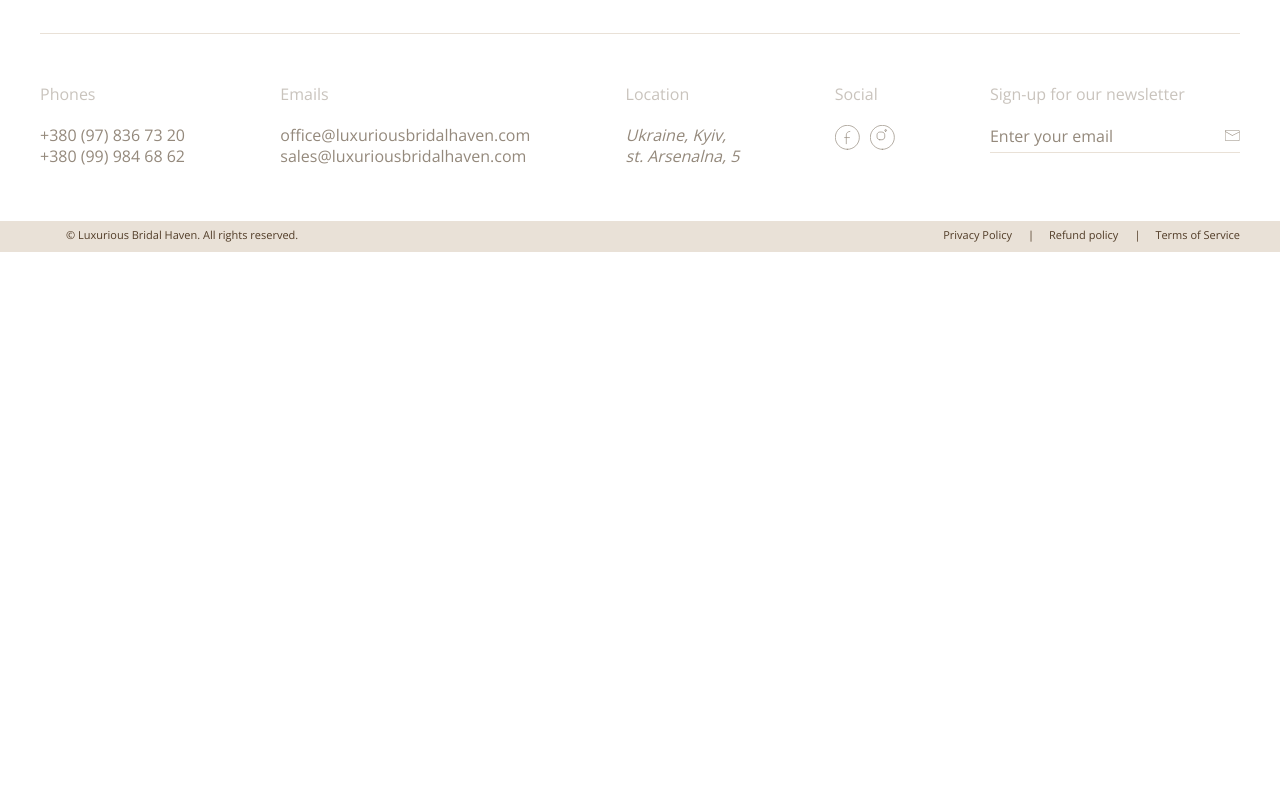
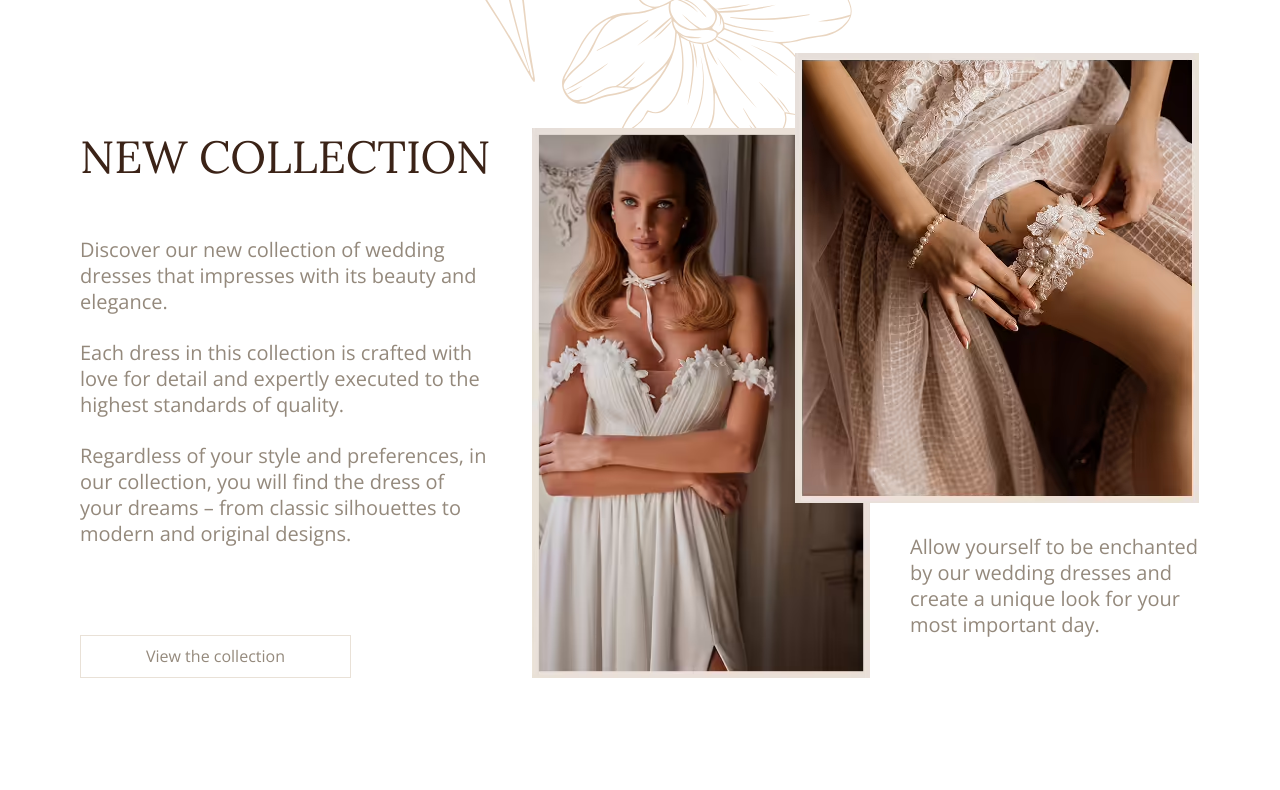
Before and after one commit to viacheslev/shop, a website: page app/pages/index.html in a window 1280 px wide. Shown: the part 972-1762 px from the top of the page. Before the commit the page ends 1224 px from the top, so only its background shows below. Drawn offline with nearby package versions, Linux system fonts and the light colour scheme; files that its build step writes are made by us from their sources; files whose address does not match are found by name.

Commit message:
add new-collection section

```diff
--- a/app/pages/index.html
+++ b/app/pages/index.html
@@ -1,7 +1,8 @@
 <!--=include promo.html  -->
 <!--=include header.html  -->
 <main class="main">
-      <section class="top" style="background-image: image-set(url('images/top-bg.avif') type('image/avif'),url('images/top-bg.webp') type('image/webp'),url('images/top-bg.jpg'));">
+  <section class="top"
+    style="background-image: image-set(url('images/top-bg.avif') type('image/avif'),url('images/top-bg.webp') type('image/webp'),url('images/top-bg.jpg'));">
     <div class="container top__inner">
       <div class="top__content">
         <h1 class="top__title">
@@ -13,5 +14,43 @@
       </div>
     </div>
   </section>
+  <section class="new-collection">
+    <div class="container">
+      <div class="new-collection__inner">
+        <div class="new-collection__content">
+          <h2 class="new-collection__title">
+            NEW COLLECTION
+          </h2>
+          <p class="new-collection__text">
+            Discover our new collection of wedding dresses that impresses with its beauty and elegance.
+          </p>
+          <p class="new-collection__text">
+            Each dress in this collection is crafted with love for detail and expertly executed to the highest standards
+            of quality.
+          </p>
+          <p class="new-collection__text">
+            Regardless of your style and preferences, in our collection, you will find the dress of your dreams – from
+            classic silhouettes to modern and original designs.
+          </p>
+          <a class="new-collection__btn" href="#">View the collection</a>
+        </div>
+        <picture class="new-collection__img">
+          <source srcset="images/new-collection-1.avif" type="image/avif">
+          <source srcset="images/new-collection-1.webp" type="image/webp">
+          <img src="images/new-collection-1.jpg" alt="the first dress from the new collection">
+        </picture>
+        <div class="new-collection__box">
+          <picture class="new-collection__box-img">
+            <source srcset="images/new-collection-2.avif" type="image/avif">
+            <source srcset="images/new-collection-2.webp" type="image/webp">
+            <img src="images/new-collection-2.jpg" alt="the second dress from the new collection">
+          </picture>
+          <p class="new-collection__caption">
+            Allow yourself to be enchanted by our wedding dresses and create a unique look for your most important day.
+          </p>
+        </div>
+      </div>
+    </div>
+  </section>
 </main>
 <!--=include footer.html  -->
--- a/app/scss/style.scss
+++ b/app/scss/style.scss
@@ -166,23 +166,27 @@
 
   background-repeat: no-repeat;
   background-size: cover;
+
   &__inner {
     display: flex;
     flex-direction: column;
     align-items: end;
   }
+
   &__content {
     padding: 115px 0 50px;
     max-width: 446px;
     margin-right: 134px;
 
   }
+
   &__title {
     @extend %lora-400;
     font-size: 80px;
     margin-bottom: 60px;
     line-height: 1.3;
   }
+
   &__link {
     display: inline-block;
     text-transform: uppercase;
@@ -192,3 +196,70 @@
     border-radius: 3px;
   }
 }
+
+.new-collection {
+  background-image: url('../images/new-collection-decor.svg');
+  background-repeat: no-repeat;
+  background-position: 400 -170;
+
+  &__inner {
+    padding: 150px 0;
+    display: flex;
+  }
+
+  &__content {
+    padding: 75px 40px 0 40px;
+    max-width: 492px;
+    display: flex;
+    flex-direction: column;
+  }
+
+  &__title {
+    margin-bottom: 50px;
+    font-size: 45px;
+    @extend %lora-400;
+  }
+
+  &__text {
+    color: vars.$color-text-muted;
+  }
+
+  &__text+.new-collection__text {
+    margin-top: 25px;
+  }
+
+  &__btn {
+    display: inline-block;
+    font-size: 16px;
+    color: vars.$color-text-muted;
+    border: 1px solid vars.$bg-primary;
+    padding: 10px 65px;
+    margin-top: auto;
+    align-self: flex-start;
+  }
+
+  &__img {
+    margin-top: 75px;
+  }
+
+  &__box {
+    position: relative;
+    padding-left: 40px;
+    padding-right: 40px;
+    display: flex;
+  }
+
+  &__box-img {
+    position: absolute;
+    top: 0;
+    left: -75px;
+    max-width: fit-content;
+  }
+
+  &__caption {
+    width: 290px;
+    margin-top: auto;
+    margin-bottom: 40px;
+    color: vars.$color-text-muted;
+  }
+}
```
Also changed, not shown: app/images/new-collection-1.avif (added), app/images/new-collection-1.jpg (added), app/images/new-collection-1.webp (added), app/images/new-collection-2.avif (added), app/images/new-collection-2.jpg (added), app/images/new-collection-2.webp (added), app/images/new-collection-decor.svg (added), app/images/src/new-collection-1.jpg (added), app/images/src/new-collection-2.jpg (added), app/images/src/new-collection-decor.svg (added). Lines whose indentation alone changed are shown as unchanged.
